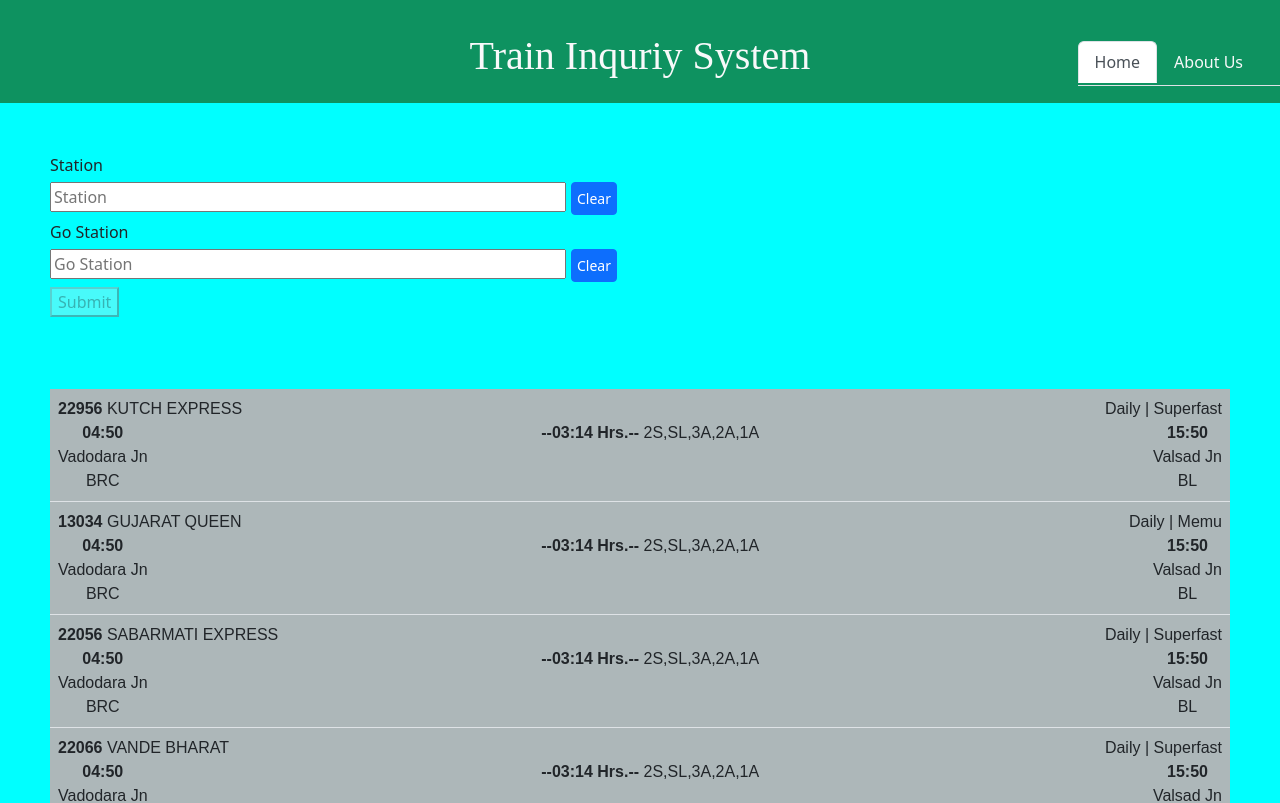
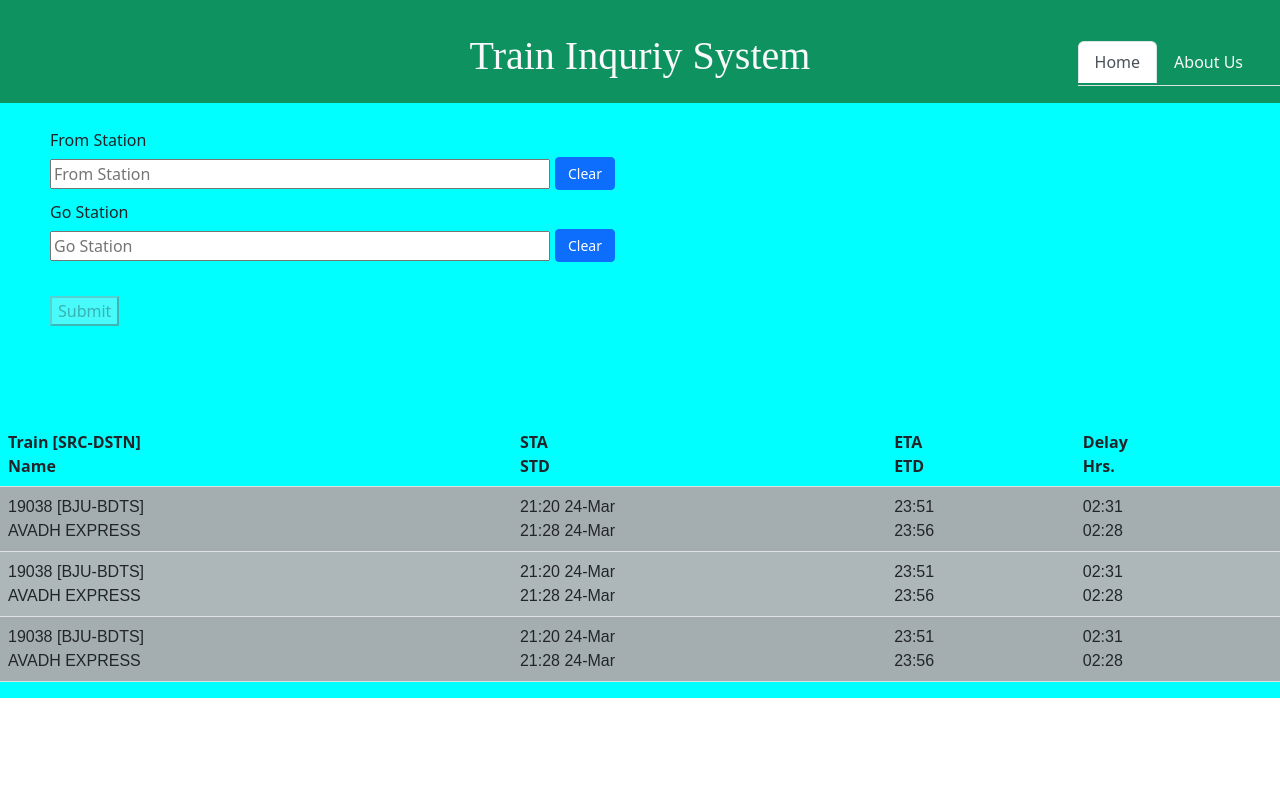
Before and after one commit to kuldipjan/train-inquiry, an Angular app: page /livestation in a window 1280 px wide. Shown: the top 803 px of the page. Built offline with nearby package versions, Linux system fonts and the light colour scheme.

Commit message:
Add some Css And Buttons Aligntment and Clear Buttons ts

```diff
--- a/src/app/app/aboutus/aboutus.component.html
+++ b/src/app/app/aboutus/aboutus.component.html
@@ -1,7 +1,15 @@
 
 <app-header></app-header>
 <div class="about-section">
-    <h1>About Us Page</h1>
-    <p>Some text about who we are and what we do.</p>
-    <p>Resize the browser window to see that this page is responsive by the way.</p>
+    <h1>Train Inquiry System</h1>
+    <p>Therefore proposed “Train Enquiry System (TES)” has been designed to automate the process of
+      railway for Train Schedule system back office activities. System can make the daily activities efficient
+      and provide the fast response. The “Train Enquiry System (TES)” has been developed to override the
+      problems prevailing in the practicing manual system.</p>
+    <p>The complete guide to Indian Railways trains between stations.</p>
+    <p>Indian railways enquiry between two stations provides a list of all available trains running on a particular route. It helps travellers make informed travel decisions.
+
+      With a train enquiry between stations, done through a website or mobile app, the passengers can get an overview of all trains scheduled for their travel route.
+
+      Train enquiry between two stations helps passengers filter train options (as per their travel preferences) for a particular route and take the best travel decision.</p>
   </div>
--- a/src/app/app/home/home.component.scss
+++ b/src/app/app/home/home.component.scss
@@ -112,6 +112,6 @@ th[sortable] {
         box-shadow: 0 16px 25px 0 rgba(23, 54, 132, 0.996);
   }
   .Container{
-    background-color: rgb(87, 231, 231);
+    background-color: oldlace;
     padding: 1px;
   }
--- a/src/app/app/livestation/livestation.component.html
+++ b/src/app/app/livestation/livestation.component.html
@@ -1,95 +1,63 @@
 <app-header></app-header>
 
 <form [formGroup]="myGroup"(ngSubmit)="onsubmit()">
-    <div class="form-group">
-      <label for="fname">Station</label><br>
-      <input type="text" id="fname" name="fname"[(ngModel)]="fname" placeholder="Station"
-        size="50" formControlName="fname" />
-      <button type="button" class="btn btn-primary btn-sm">Clear</button>
-    </div>
-    <div class="form-group">
+  <div>
+      <label for="fname">From Station</label><br>
+      <input type="text" id="fname" name="fname"[(ngModel)]="fname" placeholder="From Station" size="50" formControlName="fname" />
+      <button type="button" class="btn btn-primary btn-sm">Clear</button><br>
       <label for="fname">Go Station</label><br>
       <input type="text" name="lname" [(ngModel)]="lname" placeholder="Go Station" size="50" formControlName="lname" />
-      <button type="button" class="btn btn-primary btn-sm">Clear</button>
-    </div>
-    <button type="button" (click)="onsubmit()" [disabled]="myGroup.invalid">Submit</button><br><br><br><br>
+      <button type="button" class="btn btn-primary btn-sm">Clear</button><br><br>
+      <button type="button" (click)="onsubmit()" [disabled]="myGroup.invalid">Submit</button>
+     </div><br><br><br><br>
     <table class="table">
       <tbody>
+        <table class="table table-striped">
+          <thead>
             <tr>
-          <td colspan="3">
-            <div class="textalign-center">
-              <span class="left"><b>22956</b>
-                KUTCH EXPRESS<br></span>
-              <span class="right">Daily | Superfast</span><br>
-              </div>
-              <div class="textalign-center">
-                <span class="left"><b>04:50</b><br>Vadodara Jn<br>BRC</span>
-                <b>--03:14 Hrs.--</b>
-                2S,SL,3A,2A,1A
-                <span class="right"><b>15:50</b><br>Valsad Jn<br>BL</span>
-                </div>
-              </td>
+              <th>Train [SRC-DSTN]<br>
+              <span>Name</span></th>
+              <th>STA<br>
+              <span>STD</span></th>
+              <th>ETA<br>
+              <span>ETD</span></th>
+              <th>Delay<br>
+              <span>Hrs.</span></th>
+            </tr>
+          </thead>
+          <tbody>
+            <tr>
+              <td>19038 [BJU-BDTS]<br>
+              <span>AVADH EXPRESS</span></td>
+              <td>21:20 24-Mar<br>
+                <span>21:28 24-Mar</span></td>
+              <td>23:51<br>
+              <span>23:56</span></td>
+              <td>02:31<br>
+                <span>02:28</span></td>
             </tr>
             <tr>
-          <td colspan="3">
-            <div class="textalign-center">
-              <span class="left"><b>13034</b>
-                GUJARAT QUEEN<br></span>
-              <span class="right">Daily | Memu</span><br>
-              </div>
-              <div class="textalign-center">
-                <span class="left"><b>04:50</b><br>Vadodara Jn<br>BRC</span>
-                <b>--03:14 Hrs.--</b>
-                2S,SL,3A,2A,1A
-                <span class="right"><b>15:50</b><br>Valsad Jn<br>BL</span>
-                </div>
-              </td>
+              <td>19038 [BJU-BDTS]<br>
+                <span>AVADH EXPRESS</span></td>
+                <td>21:20 24-Mar<br>
+                  <span>21:28 24-Mar</span></td>
+                <td>23:51<br>
+                <span>23:56</span></td>
+                <td>02:31<br>
+                  <span>02:28</span></td>
             </tr>
             <tr>
-          <td colspan="3">
-            <div class="textalign-center">
-              <span class="left"><b>22056</b>
-                SABARMATI EXPRESS<br></span>
-              <span class="right">Daily | Superfast</span><br>
-              </div>
-              <div class="textalign-center">
-                <span class="left"><b>04:50</b><br>Vadodara Jn<br>BRC</span>
-                <b>--03:14 Hrs.--</b>
-                2S,SL,3A,2A,1A
-                <span class="right"><b>15:50</b><br>Valsad Jn<br>BL</span>
-                </div>
-              </td>
+              <td>19038 [BJU-BDTS]<br>
+              <span>AVADH EXPRESS</span></td>
+              <td>21:20 24-Mar<br>
+                <span>21:28 24-Mar</span></td>
+              <td>23:51<br>
+              <span>23:56</span></td>
+              <td>02:31<br>
+                <span>02:28</span></td>
             </tr>
-        <tr>
-          <td colspan="3">
-            <div class="textalign-center">
-              <span class="left"><b>22066</b>
-               VANDE BHARAT<br></span>
-              <span class="right">Daily | Superfast</span><br>
-              </div>
-              <div class="textalign-center">
-                <span class="left"><b>04:50</b><br>Vadodara Jn<br>BRC</span>
-                <b>--03:14 Hrs.--</b>
-                2S,SL,3A,2A,1A
-                <span class="right"><b>15:50</b><br>Valsad Jn<br>BL</span>
-                </div>
-              </td>
-        </tr>
-        <tr>
-          <td colspan="3">
-            <div class="textalign-center">
-              <span class="left"><b>22046</b>
-                SAIRASTHRA EXPRSS<br></span>
-              <span class="right">Daily | Superfast</span><br>
-              </div>
-              <div class="textalign-center">
-                <span class="left"><b>04:50</b><br>Vadodara Jn<br>BRC</span>
-                <b>--03:14 Hrs.--</b>
-                2S,SL,3A,2A,1A
-                <span class="right"><b>15:50</b><br>Valsad Jn<br>BL</span>
-                </div>
-              </td>
-        </tr>
+          </tbody>
+        </table>
       </tbody>
     </table>
 
--- a/src/app/app/livestation/livestation.component.scss
+++ b/src/app/app/livestation/livestation.component.scss
@@ -1,17 +1,4 @@
-.container-fluid{
-    display: grid;
-    margin: -80px;
 
-}
-.col{
-    text-align: end;
-
-
-}
-.center{
-    padding: 50px;
-    margin: 50px;
-}
 .button {
     background-color: #150494d6; /* Green */
     border: none;
@@ -32,11 +19,10 @@
   .btn-primary{
     padding: 5px;
     margin: 5px;
+    width: 60px;
+    margin-bottom: 10px;
   }
-  form{
-    padding: 15px;
 
-  }
    // ===============================table Css==========================/
    .left{
     float: left;
@@ -56,8 +42,12 @@ b{
   font-weight: bold;
 }
 form{
-padding: 50px;
-
- background-color: aqua;
-
+  background-color: aqua;
 }
+div{
+  padding-left: 50px;
+  padding-top: 25px;
+}
+input{
+  width: 500px;
+}
--- a/src/app/app/trainbwstation/trainbwstation.component.html
+++ b/src/app/app/trainbwstation/trainbwstation.component.html
@@ -2,29 +2,20 @@
 
 <form [formGroup]="myGroup" (ngSubmit)="onSubmit()">
   <div>
-  <div>
-    <label for="fname">From Station</label><br>
-    <select aria-label="label for the select" [(ngModel)]="fstation" name="fstation" placeholder="From Station" (ngModelChange)="onOptionsSelected()" formControlName="fstation" >
+    <label>From Station</label><br>
+      <select aria-label="label for the select" [(ngModel)]="fstation" name="fstation" placeholder="From Station"  (ngModelChange)="onOptionsSelected()" formControlName="fstation" >
       <option *ngFor="let station of station" [ngValue]="station">{{station.stationname}} {{station.stationcode}}
       </option>
-  </select>
-<!-- <div>
-{{filtered|json}}
-</div> -->
-<button type="button" class="btn btn-primary btn-sm">Clear</button>
-</div>
+      </select>
+      <button type="button" class="btn btn-primary btn-sm" (click)="clear1()">Clear</button>
+  </div>
 <div>
 <label for="fname">To Station</label><br>
 <select aria-label="label for the select"  [(ngModel)]="tstation" name="tstation" placeholder="To Station" (ngModelChange)="onOptionsSelectedt()" formControlName="tstation" >
   <option *ngFor="let station of station" [ngValue]="station">{{station.stationname}} {{station.stationcode}}</option>
 </select>
-<!-- <div>
-{{filtered|json}}
-</div> -->
-<button type="button" class="btn btn-primary btn-sm">Clear</button>
-</div>
+<button type="button" class="btn btn-primary btn-sm" (click)="clear2()">Clear</button><br><br>
 <button type="button" (click)="onSubmit()" [disabled]="myGroup.invalid">Submit</button>
-
 </div><br><br><br><br>
 <table class="table">
   <tbody>
@@ -46,23 +37,8 @@
     <tr>
       <td colspan="3">
         <div class="textalign-center">
-          <span class="left"><b>13034</b>
-            GUJARAT QUEEN<br></span>
-          <span class="right">Daily | Memu</span><br>
-          </div>
-          <div class="textalign-center">
-            <span class="left"><b>04:50</b><br>Vadodara Jn<br>BRC</span>
-            <b>--03:14 Hrs.--</b>
-            2S,SL,3A,2A,1A
-            <span class="right"><b>15:50</b><br>Valsad Jn<br>BL</span>
-            </div>
-          </td>
-    </tr>
-    <tr>
-      <td colspan="3">
-        <div class="textalign-center">
-          <span class="left"><b>22056</b>
-            SABARMATI EXPRESS<br></span>
+          <span class="left"><b>22956</b>
+            KUTCH EXPRESS<br></span>
           <span class="right">Daily | Superfast</span><br>
           </div>
           <div class="textalign-center">
@@ -76,8 +52,8 @@
     <tr>
       <td colspan="3">
         <div class="textalign-center">
-          <span class="left"><b>22066</b>
-           VANDE BHARAT<br></span>
+          <span class="left"><b>22956</b>
+            KUTCH EXPRESS<br></span>
           <span class="right">Daily | Superfast</span><br>
           </div>
           <div class="textalign-center">
@@ -91,8 +67,23 @@
     <tr>
       <td colspan="3">
         <div class="textalign-center">
-          <span class="left"><b>22046</b>
-            SAIRASTHRA EXPRSS<br></span>
+          <span class="left"><b>22956</b>
+            KUTCH EXPRESS<br></span>
+          <span class="right">Daily | Superfast</span><br>
+          </div>
+          <div class="textalign-center">
+            <span class="left"><b>04:50</b><br>Vadodara Jn<br>BRC</span>
+            <b>--03:14 Hrs.--</b>
+            2S,SL,3A,2A,1A
+            <span class="right"><b>15:50</b><br>Valsad Jn<br>BL</span>
+            </div>
+          </td>
+    </tr>
+    <tr>
+      <td colspan="3">
+        <div class="textalign-center">
+          <span class="left"><b>22956</b>
+            KUTCH EXPRESS<br></span>
           <span class="right">Daily | Superfast</span><br>
           </div>
           <div class="textalign-center">
--- a/src/app/app/trainbwstation/trainbwstation.component.scss
+++ b/src/app/app/trainbwstation/trainbwstation.component.scss
@@ -37,6 +37,8 @@ input{
   .btn-primary{
     padding: 5px;
     margin: 5px;
+    width: 60px;
+    margin-bottom: 10px;
   }
   .left{
     float: left;
@@ -56,9 +58,14 @@ b{
   font-weight: bold;
 }
 form{
-background-color: aqua;
-padding: 50px;
+background-color: lightsteelblue;
+
 }
 select{
-width: 500px;
+width: 600px;
+padding: 5px;
+
 }
+div{
+  padding: 15px;
+}
--- a/src/app/app/trainbwstation/trainbwstation.component.ts
+++ b/src/app/app/trainbwstation/trainbwstation.component.ts
@@ -291,6 +291,12 @@ export class TrainbwstationComponent implements OnInit {
     this.filtered = this.station.filter(t=>t.stationname ==this.tstation);
 
   }
+  clear1(){
+    this.fstation = "";
+  }
+  clear2(){
+    this.tstation = "";
+  }
 
 
   ngOnInit(): void {
--- a/src/app/app/trainschedule/trainschedule.component.html
+++ b/src/app/app/trainschedule/trainschedule.component.html
@@ -2,16 +2,16 @@
 <app-header></app-header>
 
   <form [formGroup]="reactiveForm" (ngSubmit)="onSubmit()">
-    <div class="col-group">
+    <div class="form-group">
       <label for="fname">Train No./Name</label><br>
       <input type="text" value="fname" name="fname" placeholder="Train No./Name" size="50" formControlName="fname" />
-      <button type="button" class="btn btn-primary btn-xs">Clear</button><br><br>
+      <button type="button" class="btn btn-primary btn-xs" (click)="clearInput()">Clear</button><br><br>
 
       <label  for="date">Select Date</label><br>
-      <input  type="date" id="date" height="50" width="50" value="date" formControlName="date" /><br>
+      <input  type="date" id="date" height="50" width="50" value="date" formControlName="date" /><br><br>
+     <button type="submit"  (click)="onSubmit()"  [disabled]="reactiveForm.invalid"  >Submit</button>
      </div>
-     <div class="col-group"><button type="submit"  (click)="onSubmit()"  [disabled]="reactiveForm.invalid"  >Submit</button>
-     </div><br><br><br><br><br><br>
+     <br><br><br><br><br><br>
      <table class="table">
       <tbody>
         <tr>
@@ -19,76 +19,53 @@
             <div class="textalign-center">
               <span class="left"><b>22956</b>
                 KUTCH EXPRESS<br></span>
-              <span class="right">Daily | Superfast</span><br>
+              <span class="right">Days of Run:Daily</span><br>
               </div>
               <div class="textalign-center">
-                <span class="left"><b>04:50</b><br>Vadodara Jn<br>BRC</span>
-                <b>--03:14 Hrs.--</b>
-                2S,SL,3A,2A,1A
+                <span class="left"><b>04:55</b><br>Vadodara Jn<br>BRC</span>
+                Class Of Travel:SL,3A,2A,1A
                 <span class="right"><b>15:50</b><br>Valsad Jn<br>BL</span>
                 </div>
               </td>
         </tr>
+        <table class="table table-striped">
+          <thead>
             <tr>
-          <td colspan="3">
-            <div class="textalign-center">
-              <span class="left"><b>13034</b>
-                GUJARAT QUEEN<br></span>
-              <span class="right">Daily | Memu</span><br>
-              </div>
-              <div class="textalign-center">
-                <span class="left"><b>04:50</b><br>Vadodara Jn<br>BRC</span>
-                <b>--03:14 Hrs.--</b>
-                2S,SL,3A,2A,1A
-                <span class="right"><b>15:50</b><br>Valsad Jn<br>BL</span>
-                </div>
-              </td>
+              <th>Sr.</th>
+              <th>Station</th>
+              <th>Day</th>
+              <th>Arr.<br>
+              <span>Dep.</span></th>
+            </tr>
+          </thead>
+          <tbody>
+            <tr>
+              <td>1</td>
+              <td>VALSAD JN<br>
+              <span>BL</span></td>
+              <td>1</td>
+              <td>SRC<br>
+              <span>04:05</span></td>
             </tr>
             <tr>
-          <td colspan="3">
-            <div class="textalign-center">
-              <span class="left"><b>22056</b>
-                SABARMATI EXPRESS<br></span>
-              <span class="right">Daily | Superfast</span><br>
-              </div>
-              <div class="textalign-center">
-                <span class="left"><b>04:50</b><br>Vadodara Jn<br>BRC</span>
-                <b>--03:14 Hrs.--</b>
-                2S,SL,3A,2A,1A
-                <span class="right"><b>15:50</b><br>Valsad Jn<br>BL</span>
-                </div>
-              </td>
+              <td>2</td>
+              <td>DUNGRI<br>
+              <span>DGI</span></td>
+              <td>2</td>
+              <td>04:15<br>
+              <span>04:16</span></td>
             </tr>
             <tr>
-          <td colspan="3">
-            <div class="textalign-center">
-              <span class="left"><b>22066</b>
-               VANDE BHARAT<br></span>
-              <span class="right">Daily | Superfast</span><br>
-              </div>
-              <div class="textalign-center">
-                <span class="left"><b>04:50</b><br>Vadodara Jn<br>BRC</span>
-                <b>--03:14 Hrs.--</b>
-                2S,SL,3A,2A,1A
-                <span class="right"><b>15:50</b><br>Valsad Jn<br>BL</span>
-                </div>
-              </td>
-        </tr>
-        <tr>
-          <td colspan="3">
-            <div class="textalign-center">
-              <span class="left"><b>22046</b>
-                SAIRASTHRA EXPRSS<br></span>
-              <span class="right">Daily | Superfast</span><br>
-              </div>
-              <div class="textalign-center">
-                <span class="left"><b>04:50</b><br>Vadodara Jn<br>BRC</span>
-                <b>--03:14 Hrs.--</b>
-                2S,SL,3A,2A,1A
-                <span class="right"><b>15:50</b><br>Valsad Jn<br>BL</span>
-                </div>
-              </td>
+              <td>3</td>
+              <td>AHMEDABAD JN<br>
+              <span> ADI</span></td>
+              <td>2</td>
+              <td>10:35<br>
+              <span>DSTN</span></td>
             </tr>
           </tbody>
         </table>
+      </tbody>
+    </table>
+
     </form>
--- a/src/app/app/trainschedule/trainschedule.component.scss
+++ b/src/app/app/trainschedule/trainschedule.component.scss
@@ -1,10 +1,12 @@
-
-
-.col-group{
-    padding: 3px;
-
+.form-group{
+  padding-left: 50px;
+  padding-top: 25px;
+}
+input{
+  width: 500px;
 
 }
+
 .button {
     background-color: #150494d6; /* Green */
     border: none;
@@ -23,12 +25,12 @@
     color: white;
   }
   .btn-primary{
-    padding: 5px;
-    margin: 5px;
-  }
+    padding: 3px;
+    margin: 10px;
+    width: 60px;
+    margin-bottom: 15px;}
  form{
-  background-color: aqua;
-  padding: 50px;
+  background-color: lightsteelblue;
  }
 
 
--- a/src/app/app/trainschedule/trainschedule.component.ts
+++ b/src/app/app/trainschedule/trainschedule.component.ts
@@ -12,6 +12,7 @@ export class TrainscheduleComponent implements OnInit {
   fname: string = '';
   tital = 'Reactiveforms';
   reactiveForm: any = FormGroup;
+
 
 
   onSubmit() {
@@ -32,6 +33,7 @@ export class TrainscheduleComponent implements OnInit {
 
     });
    }
+
   selectToday() {
 		this.model = this.calendar.getToday();}
 
@@ -42,5 +44,9 @@ export class TrainscheduleComponent implements OnInit {
 
     });
   }
+  clearInput() {
+    // Clear the input field
+    this.reactiveForm.get('fname')?.reset();
+  }
 
 }
```
Lines whose indentation alone changed are shown as unchanged.
